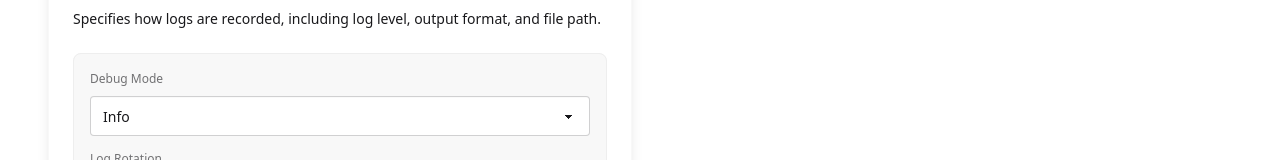
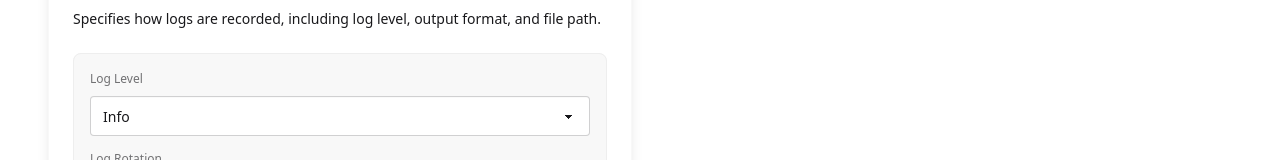
Before and after one commit to anyshake/prisma, a React (Vite) app: page / in a window 1280 px wide. Shown: the part 2705-2865 px from the top of the page. Built offline with nearby package versions, Linux system fonts and the light colour scheme; what tailwindcss-animated would draw is missing.

Commit message:
fix: Fix typo

```diff
--- a/src/schemas/logger.tsx
+++ b/src/schemas/logger.tsx
@@ -42,7 +42,7 @@ export const Logger = ({ onCreate, onUpdate }: ISchema) => {
     return (
         <fieldset className="fieldset bg-base-200 border-base-300 rounded-box space-y-2 border p-4">
             <div className="flex flex-col space-y-2">
-                <label className="label">Debug Mode</label>
+                <label className="label">Log Level</label>
                 <select
                     name="level"
                     className="select w-full"
```
